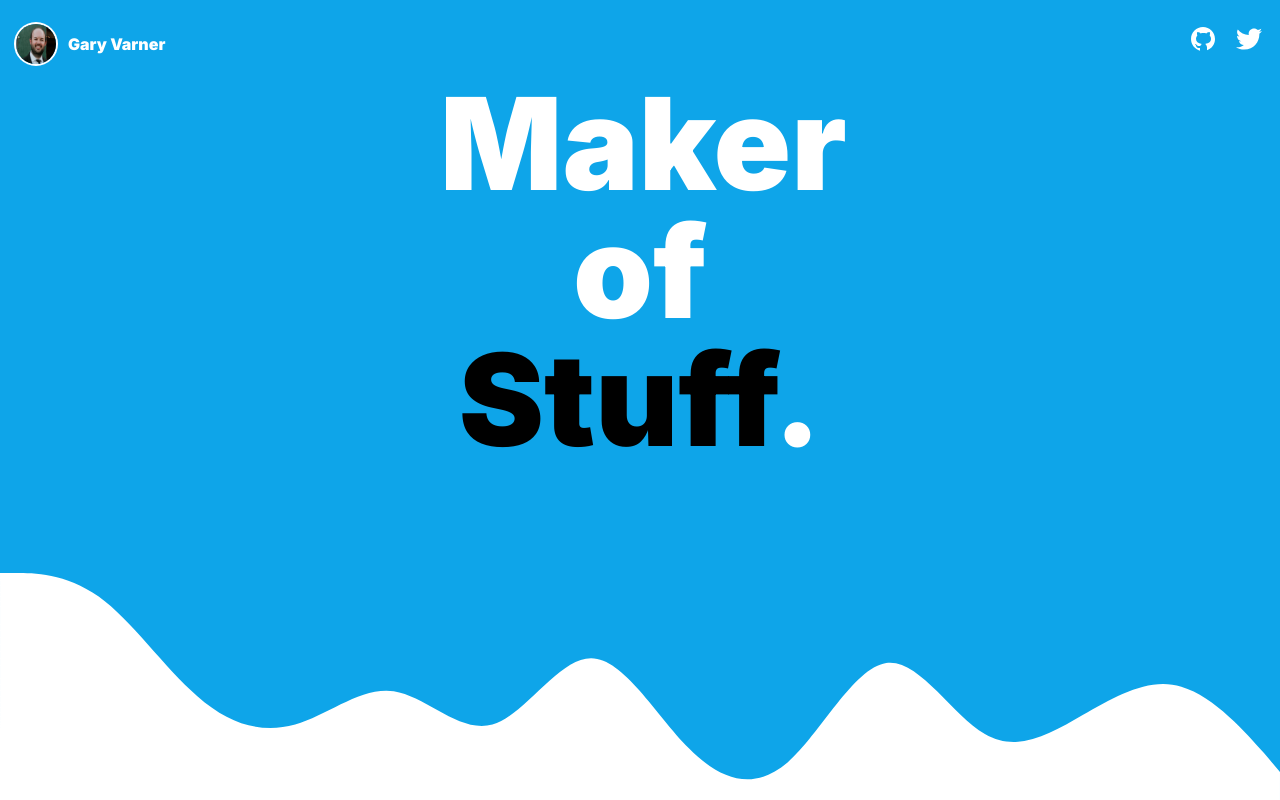
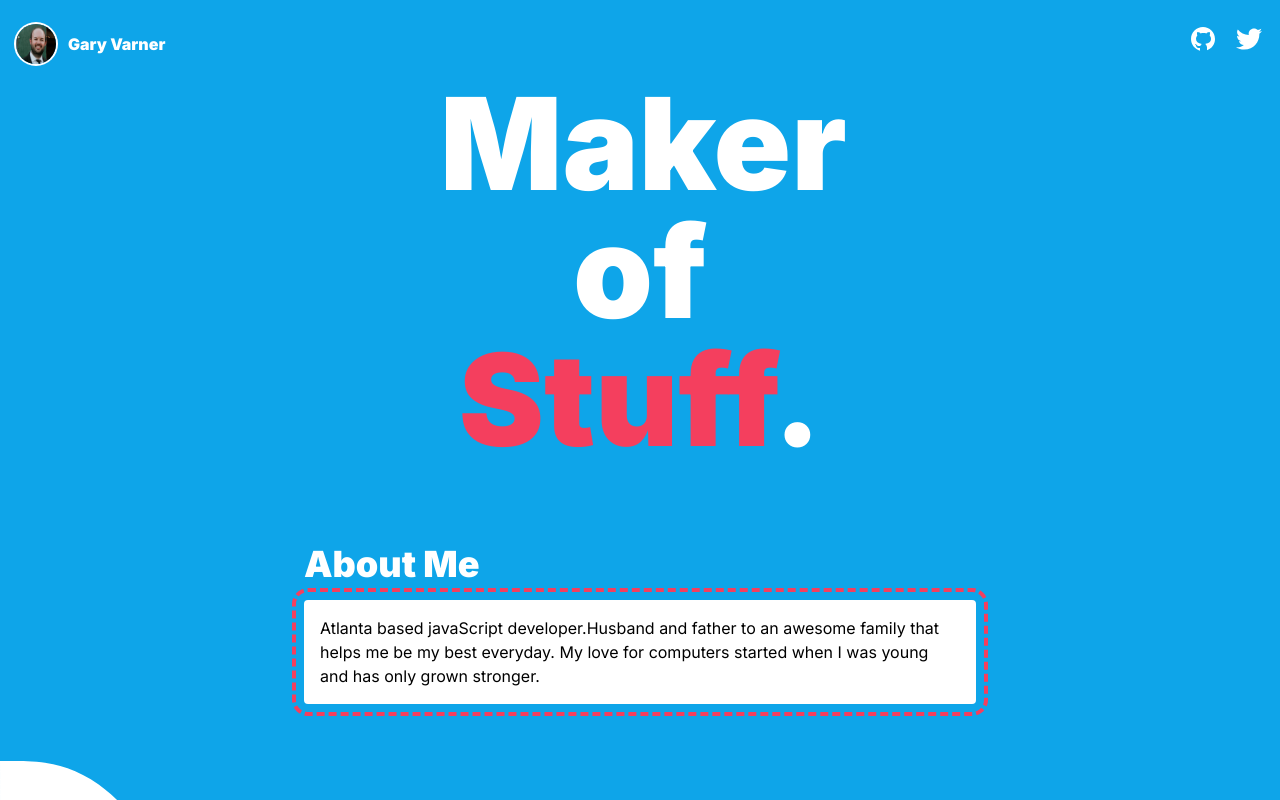
Before and after one commit to gvarner13/my-site-nextjs, a Next.js app: page / in a window 1280 px wide. Shown: the top 800 px of the page. Built offline with nearby package versions, Linux system fonts and the light colour scheme.

Commit message:
started the about me section and color change

```diff
--- a/pages/api/hello.js
+++ b/pages/api/hello.js
@@ -1,5 +1,5 @@
 // Next.js API route support: https://nextjs.org/docs/api-routes/introduction
 
 export default function helloAPI(req, res) {
-  res.status(200).json({ name: 'John Doe' })
+  res.status(200).json({ status: "Ok" });
 }
--- a/pages/index.js
+++ b/pages/index.js
@@ -1,4 +1,5 @@
 import Head from "next/head";
+import { content } from "tailwindcss/defaultTheme";
 
 export default function Home() {
   return (
@@ -62,8 +63,18 @@ export default function Home() {
         </div>
         <div className="w-[400px]">
           <h1 className="text-9xl font-black text-white">
-            Maker of <span className="text-black">Stuff</span>.
+            Maker of <span className="text-rose-500">Stuff</span>.
           </h1>
+        </div>
+        <div className="mt-20 text-left">
+          <h2 className="text-4xl font-black text-white">About Me</h2>
+          <div className="outline-dashed outline-offset-8 outline-4 outline-rose-500 rounded bg-white p-4 max-w-2xl mt-4">
+            <p>
+              Atlanta based javaScript developer.Husband and father to an
+              awesome family that helps me be my best everyday. My love for
+              computers started when I was young and has only grown stronger.
+            </p>
+          </div>
         </div>
       </main>
 
```
